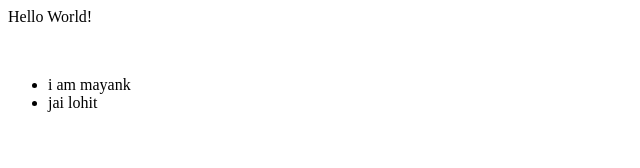
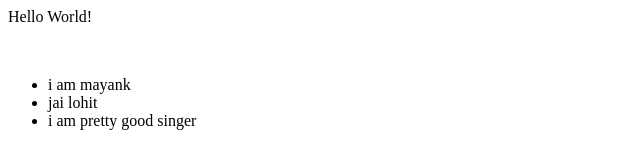
Before and after one commit to mnk343/newGitTest, a plain HTML site: page index.html in a window 1280 px wide. Shown: the whole page, without its empty margins (0-640 px from the left). Drawn offline with Linux system fonts and the light colour scheme.

Commit message:
=some changes in list

```diff
--- a/index.html
+++ b/index.html
@@ -6,5 +6,5 @@
 	<ul>
 		<li>i am mayank</li>
 		<li>jai lohit</li>
-
+		<li>i am pretty good singer</li>
 	</ul>
```
